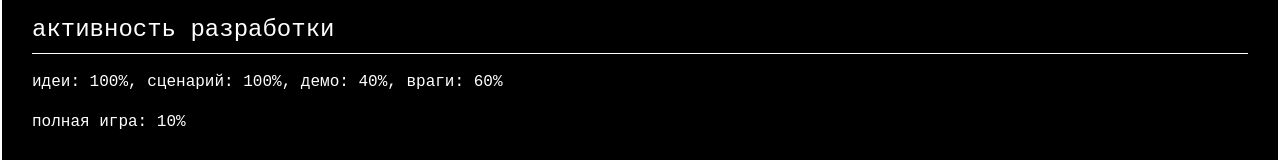
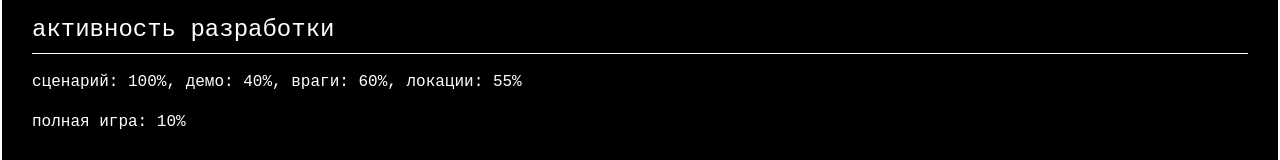
Before and after one commit to SanekSketch/DeltashotDev, a plain HTML site: page index.html in a window 1280 px wide. Shown: the part 813-973 px from the top of the page. Drawn offline with Linux system fonts and the light colour scheme.

Commit message:
Add files via upload

```diff
--- a/index.html
+++ b/index.html
@@ -105,7 +105,7 @@
     <div id="copy-status" class="status-text"></div>
 
     <h2>активность разработки</h2>
-    <p>идеи: 100%, сценарий: 100%, демо: 40%, враги: 60%</p>
+    <p>сценарий: 100%, демо: 40%, враги: 60%, локации: 55%</p>
     <p>полная игра: 10%</p>
 
     <script>
```
